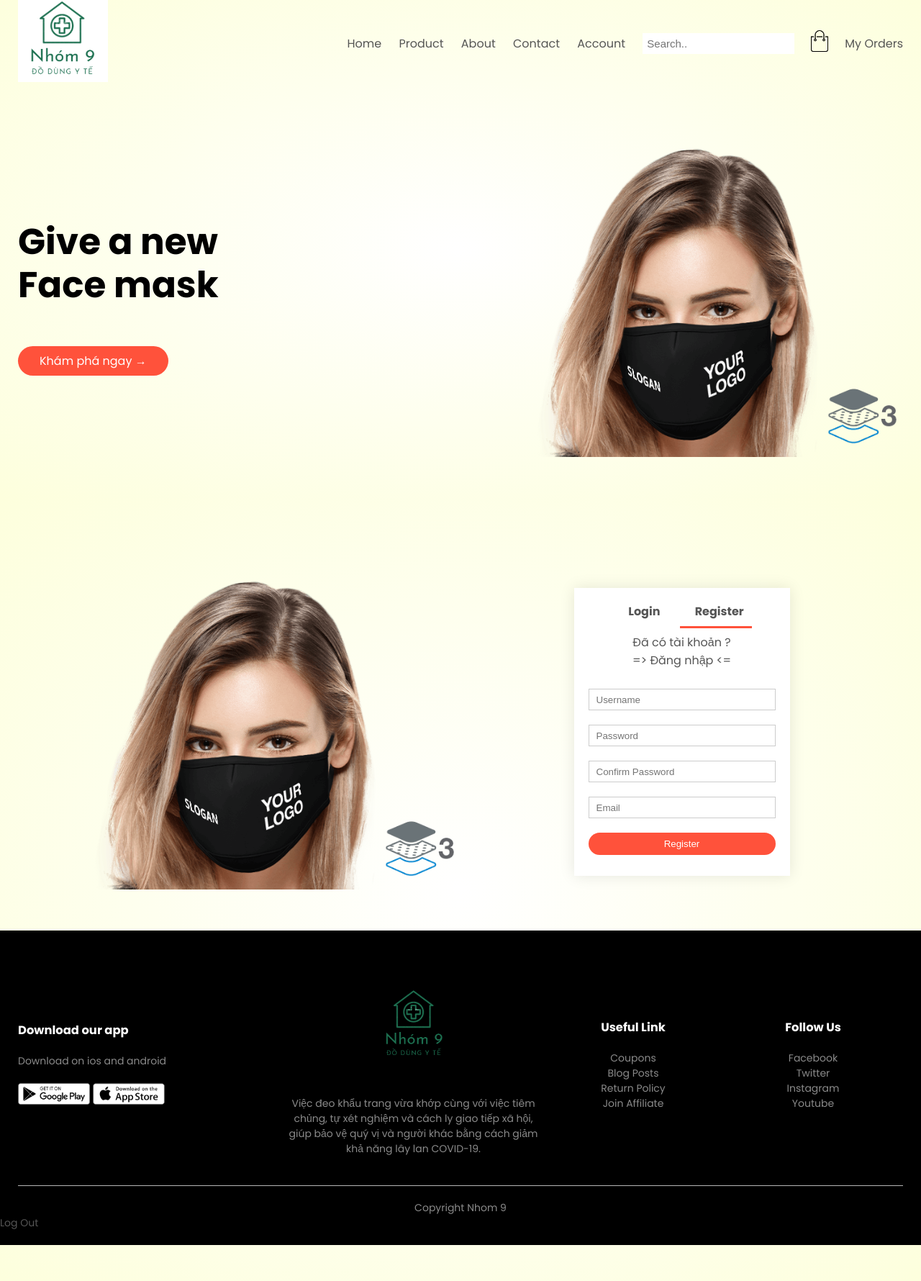
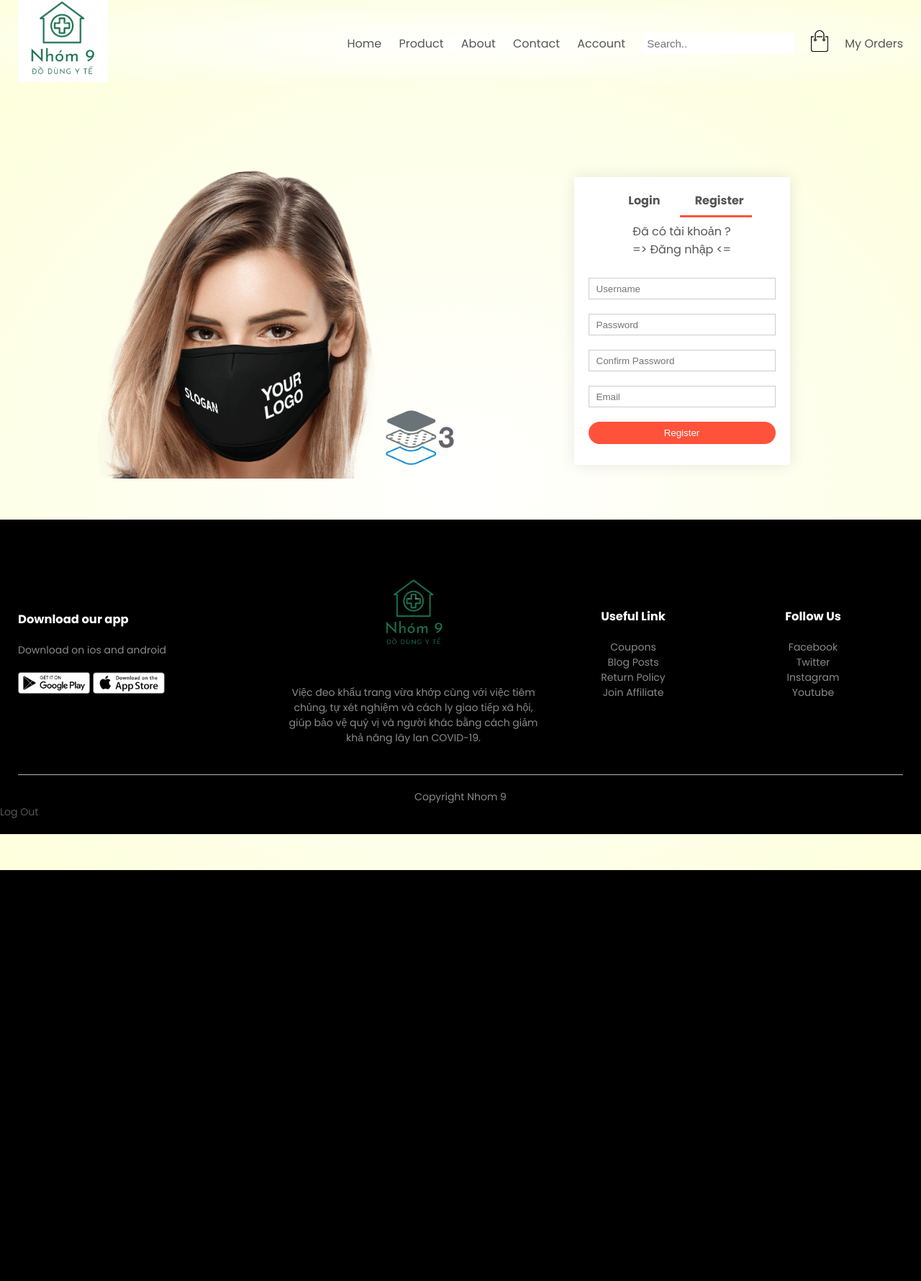
Before and after one commit to tihii8898/Web-do-dung-y-te, a Django app: page /signup in a window 1280 px wide. Shown: the whole page at 72% size. After the commit the page ends 1209 px from the top, so only its background shows below. Run offline with Django 4.2, Linux system fonts and the light colour scheme.

Commit message:
Update header.html

```diff
--- a/YTE/templates/header.html
+++ b/YTE/templates/header.html
@@ -3,7 +3,7 @@
         <div class="container">
             <div class="navbar">
                 <div class="logo">
-                    <img src="{% static 'images/core-img/' %}logo.png" width="125px">
+                    <a href="{% url 'home' %}"> <img src="{% static 'images/core-img/' %}logo.png" width="125px"></a>
                 </div>
                 <nav>
                     <ul>
@@ -27,18 +27,10 @@
                 <a href="{% url 'cart' %}">
                     <img src="{% static 'images/bg-img/' %}cart.png" width="30px" height="30px">
                 </a>
-                <a href="{% url 'my-orders' %}"
+                <a href="{% url 'cart' %}"
                     style='margin-left:20px'
                 >My Orders</a>
             </div>
-            <div class="row">
-                <div class="col-2">
-                    <h1>Give a new<br> Face mask</h1>
-                    <a href="" class="btn">Khám phá ngay &#8594;</a>
-                </div>
-                <div class="col-2">
-                    <img src="{% static 'images/bg-img/' %}bg-6.jpg">
-                </div>
-            </div>
+
         </div>
     </div>
```
